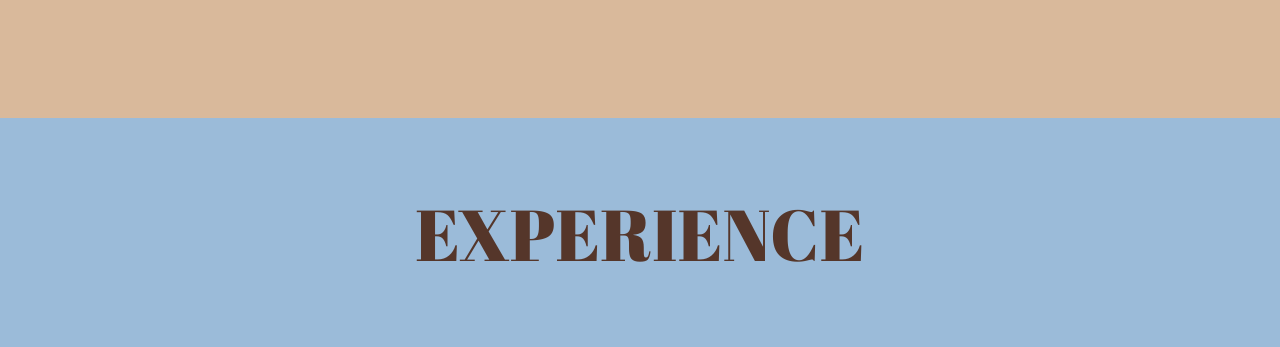
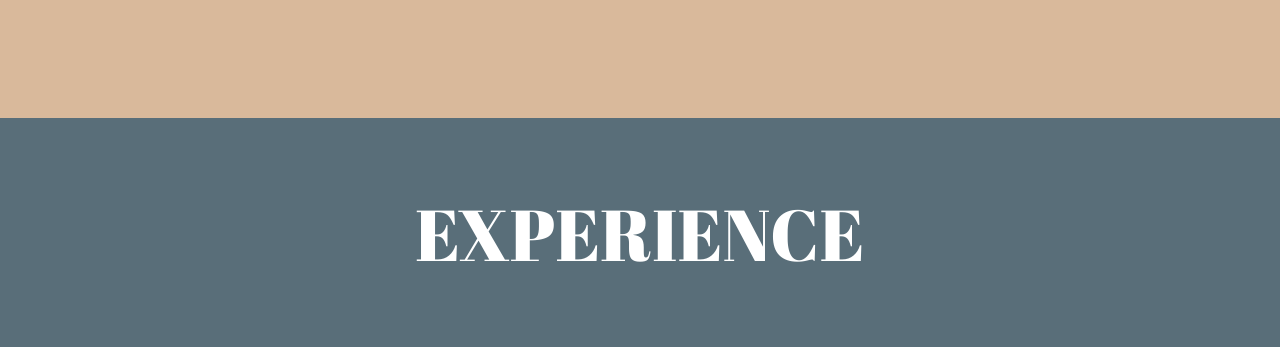
Before and after one commit to JPHMarchB/Joseph-PWP, a website: page public_html/documentation/milestone-3/index.html in a window 1280 px wide. Shown: the part 3150-3497 px from the top of the page. Drawn offline with Linux system fonts and the light colour scheme.

Commit message:
Fixed background color for experience section along with text color

```diff
--- a/public_html/documentation/milestone-3/index.html
+++ b/public_html/documentation/milestone-3/index.html
@@ -132,7 +132,7 @@
 	</section>
 
 	<!-- Experience -->
-	<section class="bg-[#9BBBD9] text-[#55362a] p-20 mt-32 lg:mt-48" id="experience">
+	<section class="bg-[#596e79] text-white p-20 mt-32 lg:mt-48" id="experience">
 		<h2 class="text-center text-3xl md:text-4xl lg:text-7xl font-custom">EXPERIENCE</h2>
 		<div class="block lg:flex justify-center gap-16 pt-20">
 
```
Also changed, not shown: public_html/documentation/milestone-3/output.css.
